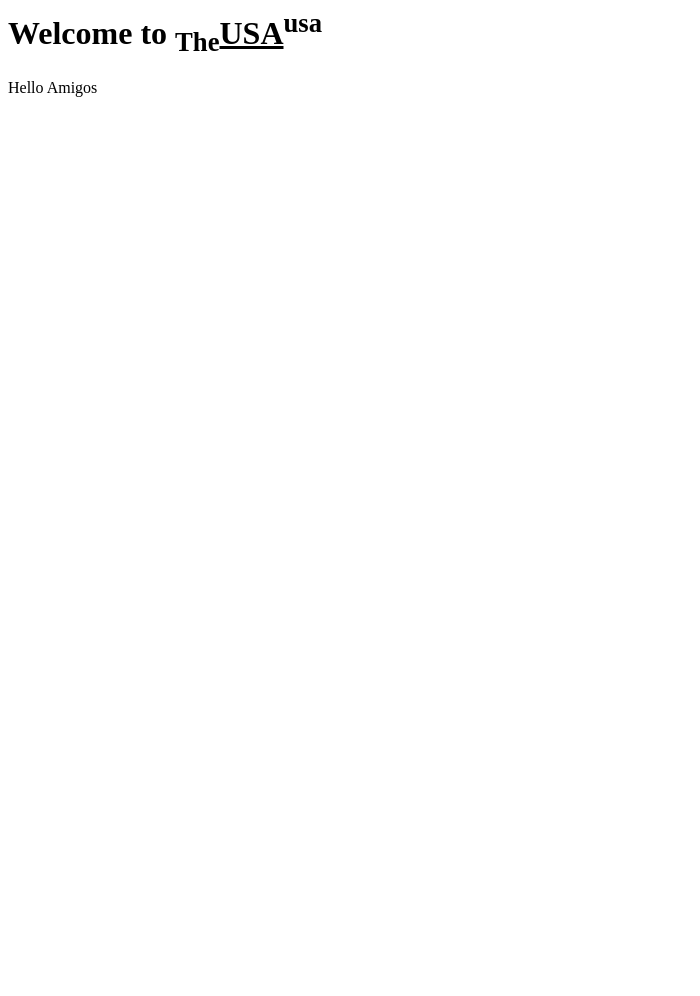
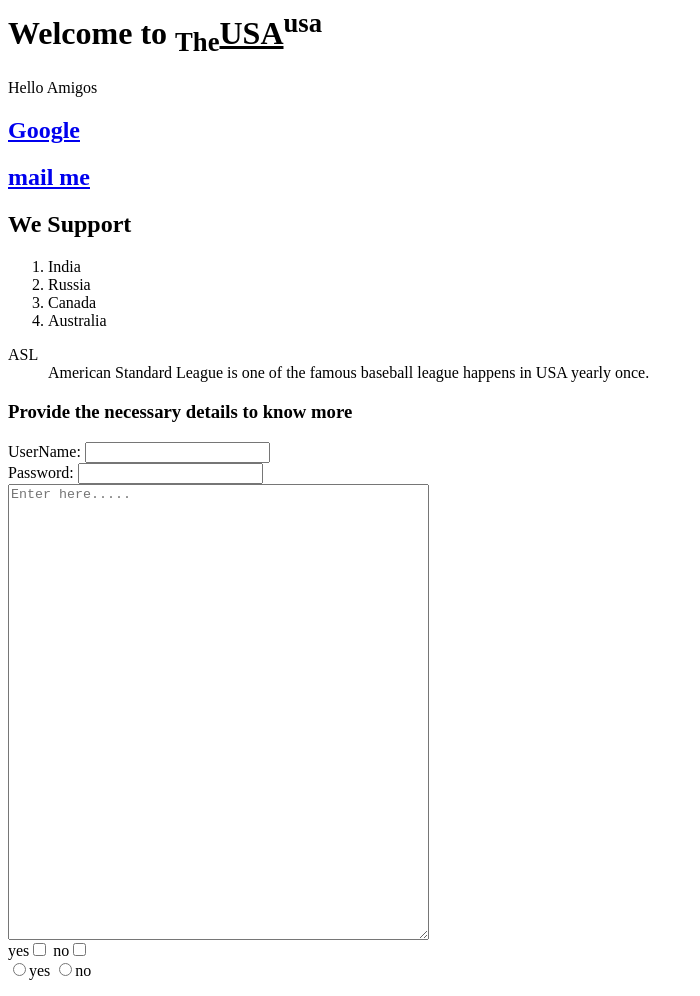
Before and after one commit to ParksunnathRPK/index, a plain HTML site: page index.html in a window 1280 px wide. Shown: the whole page, without its empty margins (0-700 px from the left). Before the commit the page ends 800 px from the top, so only its background shows below. Drawn offline with Linux system fonts and the light colour scheme.

Commit message:
Update index.html

```diff
--- a/index.html
+++ b/index.html
@@ -4,7 +4,39 @@
 <body>
 <h1>Welcome to <sub>The</sub><u>USA</u><sup>usa</sup></h1>
 <p>Hello Amigos</p>
+<a href="https://www.google.com/" target="_blank"><h2>Google</h2> </a>
 
+<a href="mailto:rpkparksunnath@gmail.com"><h2>mail me</h2></a>
+<p>
+
+<h2>We Support</h2>
+<ol type="1">
+<li>India</li>
+<li>Russia</li>
+<li>Canada</li>
+<li>Australia</li>
+</ol>
+</p>
+
+<p><dl>
+<dt>ASL</dt>
+<dd>American Standard League is one of the famous baseball league happens in USA yearly once.</dd>
+</dl></p>
+
+<p><h3>Provide the necessary details to know more</h3></p>
+<form>
+UserName: <input type="text"/><br>
+
+Password: <input type="text" maxlength="4"/><br>
+<textarea rows="30" cols="50" placeholder="Enter here.....">
+</textarea><br>
+
+yes<input type="checkbox"/>
+no<input type="checkbox"/><br>
+<input type="radio" name="abc" />yes
+<input type="radio" name="abc" />no
+
+</form>
 
 </body>
 </html>
```
